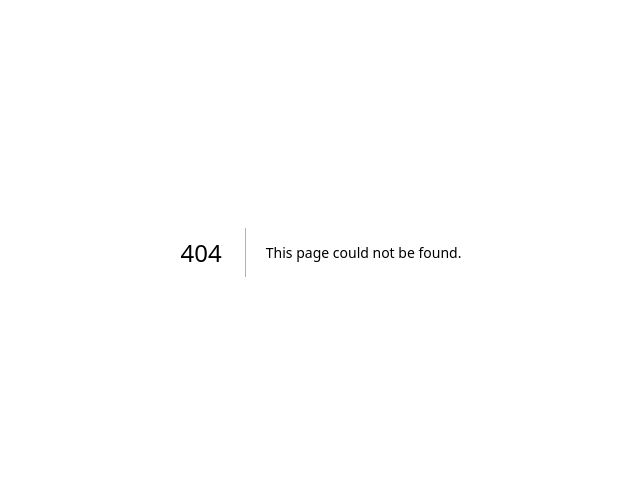
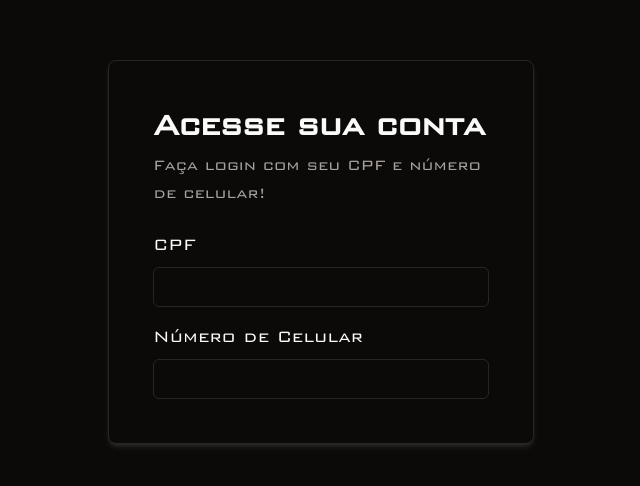
Before and after one commit to BetaTH/loyalty-promo, a Next.js app: page /login in a window 1280 px wide. Before the commit this address had no page. Shown: the part 148-634 px from the top of the page, without its empty margins (319-959 px from the left). Built offline with nearby package versions, Linux system fonts and the light colour scheme.

Commit message:
feat: add login page

```diff
--- a/package.json
+++ b/package.json
@@ -9,6 +9,7 @@
     "lint": "next lint"
   },
   "dependencies": {
+    "@radix-ui/react-label": "^2.0.2",
     "@radix-ui/react-slot": "^1.0.2",
     "class-variance-authority": "^0.7.0",
     "clsx": "^2.1.1",
--- a/src/app/globals.css
+++ b/src/app/globals.css
@@ -3,7 +3,7 @@
   @tailwind utilities;
 
 
-  :root {
+  /* :root {
     --background: 0 0% 100%;
     --foreground: 20 14.3% 4.1%;
     --card: 0 0% 100%;
@@ -45,12 +45,60 @@
     --border: 12 6.5% 15.1%;
     --input: 12 6.5% 15.1%;
     --ring: 20.5 90.2% 48.2%;
-  }
+    --radius: 0.5rem;
+  } */
 
   @layer base {
     * {
       @apply border-border;
     }
+
+    /* :root {
+      --background: 0 0% 100%;
+      --foreground: 20 14.3% 4.1%;
+      --card: 0 0% 100%;
+      --card-foreground: 20 14.3% 4.1%;
+      --popover: 0 0% 100%;
+      --popover-foreground: 20 14.3% 4.1%;
+      --primary: 24.6 95% 53.1%;
+      --primary-foreground: 60 9.1% 97.8%;
+      --secondary: 60 4.8% 95.9%;
+      --secondary-foreground: 24 9.8% 10%;
+      --muted: 60 4.8% 95.9%;
+      --muted-foreground: 25 5.3% 44.7%;
+      --accent: 60 4.8% 95.9%;
+      --accent-foreground: 24 9.8% 10%;
+      --destructive: 0 84.2% 60.2%;
+      --destructive-foreground: 60 9.1% 97.8%;
+      --border: 20 5.9% 90%;
+      --input: 20 5.9% 90%;
+      --ring: 24.6 95% 53.1%;
+      --radius: 0.5rem;
+    } */
+
+    :root{
+      --background: 20 14.3% 4.1%;
+      --foreground: 60 9.1% 97.8%;
+      --card: 20 14.3% 4.1%;
+      --card-foreground: 60 9.1% 97.8%;
+      --popover: 20 14.3% 4.1%;
+      --popover-foreground: 60 9.1% 97.8%;
+      --primary: 43 81% 56%;
+      --primary-foreground: 60 9.1% 97.8%;
+      --secondary: 12 6.5% 15.1%;
+      --secondary-foreground: 60 9.1% 97.8%;
+      --muted: 12 6.5% 15.1%;
+      --muted-foreground: 24 5.4% 63.9%;
+      --accent: 12 6.5% 15.1%;
+      --accent-foreground: 60 9.1% 97.8%;
+      --destructive: 0 72.2% 50.6%;
+      --destructive-foreground: 60 9.1% 97.8%;
+      --border: 12 6.5% 15.1%;
+      --input: 12 6.5% 15.1%;
+      --ring: 20.5 90.2% 48.2%;
+      --radius: 0.5rem;
+    }
+
 
     html {
       @apply h-full scroll-smooth;
@@ -60,7 +108,7 @@
 
     @media screen and (min-width: 640px) {
       html {
-        font-size: calc(100vw / 1440 * 16);
+        font-size: calc(1440px / 1440 * 16);
       }
     }
 
--- /dev/null
+++ b/src/app/login/page.tsx
@@ -0,0 +1,34 @@
+import {
+  Card,
+  CardContent,
+  CardDescription,
+  CardHeader,
+  CardTitle,
+} from '@/components/ui/card'
+import { Input } from '@/components/ui/input'
+import { Label } from '@/components/ui/label'
+
+export default function Home() {
+  return (
+    <main className="min-h-dvh flex items-center justify-center px-4 ">
+      <Card className="rounded-lg shadow-md shadow-white/10 sm:p-5">
+        <CardHeader className="sm:w-96">
+          <CardTitle className="sm:text-4xl">Acesse sua conta</CardTitle>
+          <CardDescription className="sm:text-lg">
+            Faça login com seu CPF e número de celular!
+          </CardDescription>
+        </CardHeader>
+        <CardContent className="space-y-4">
+          <div className="space-y-2">
+            <Label className="sm:text-xl">CPF</Label>
+            <Input name="cpf" className="sm:text-2xl" />
+          </div>
+          <div className="space-y-2">
+            <Label className="sm:text-xl">Número de Celular</Label>
+            <Input name="phoneNumber" className="sm:text-2xl" />
+          </div>
+        </CardContent>
+      </Card>
+    </main>
+  )
+}
--- a/src/components/ui/input.tsx
+++ b/src/components/ui/input.tsx
@@ -11,7 +11,7 @@ const Input = React.forwardRef<HTMLInputElement, InputProps>(
       <input
         type={type}
         className={cn(
-          'flex h-10 w-full rounded-md border border-input bg-background px-3 py-2 text-sm ring-offset-background file:border-0 file:bg-transparent file:text-sm file:font-medium placeholder:text-muted-foreground focus-visible:outline-none focus-visible:ring-2 focus-visible:ring-ring focus-visible:ring-offset-2 disabled:cursor-not-allowed disabled:opacity-50',
+          'flex h-10 w-full rounded-md border border-input bg-background px-3 py-2 text-sm ring-offset-background file:border-0 file:bg-transparent file:text-sm file:font-medium placeholder:text-muted-foreground focus-visible:outline-none focus-visible:border-primary disabled:cursor-not-allowed disabled:opacity-50',
           className,
         )}
         ref={ref}
--- /dev/null
+++ b/src/components/ui/label.tsx
@@ -0,0 +1,26 @@
+'use client'
+
+import * as React from 'react'
+import * as LabelPrimitive from '@radix-ui/react-label'
+import { cva, type VariantProps } from 'class-variance-authority'
+
+import { cn } from '@/lib/utils/cn'
+
+const labelVariants = cva(
+  'text-sm font-medium leading-none peer-disabled:cursor-not-allowed peer-disabled:opacity-70',
+)
+
+const Label = React.forwardRef<
+  React.ElementRef<typeof LabelPrimitive.Root>,
+  React.ComponentPropsWithoutRef<typeof LabelPrimitive.Root> &
+    VariantProps<typeof labelVariants>
+>(({ className, ...props }, ref) => (
+  <LabelPrimitive.Root
+    ref={ref}
+    className={cn(labelVariants(), className)}
+    {...props}
+  />
+))
+Label.displayName = LabelPrimitive.Root.displayName
+
+export { Label }
```
Also changed, not shown: 1 other file (tests, documents, lock files or other folders).
